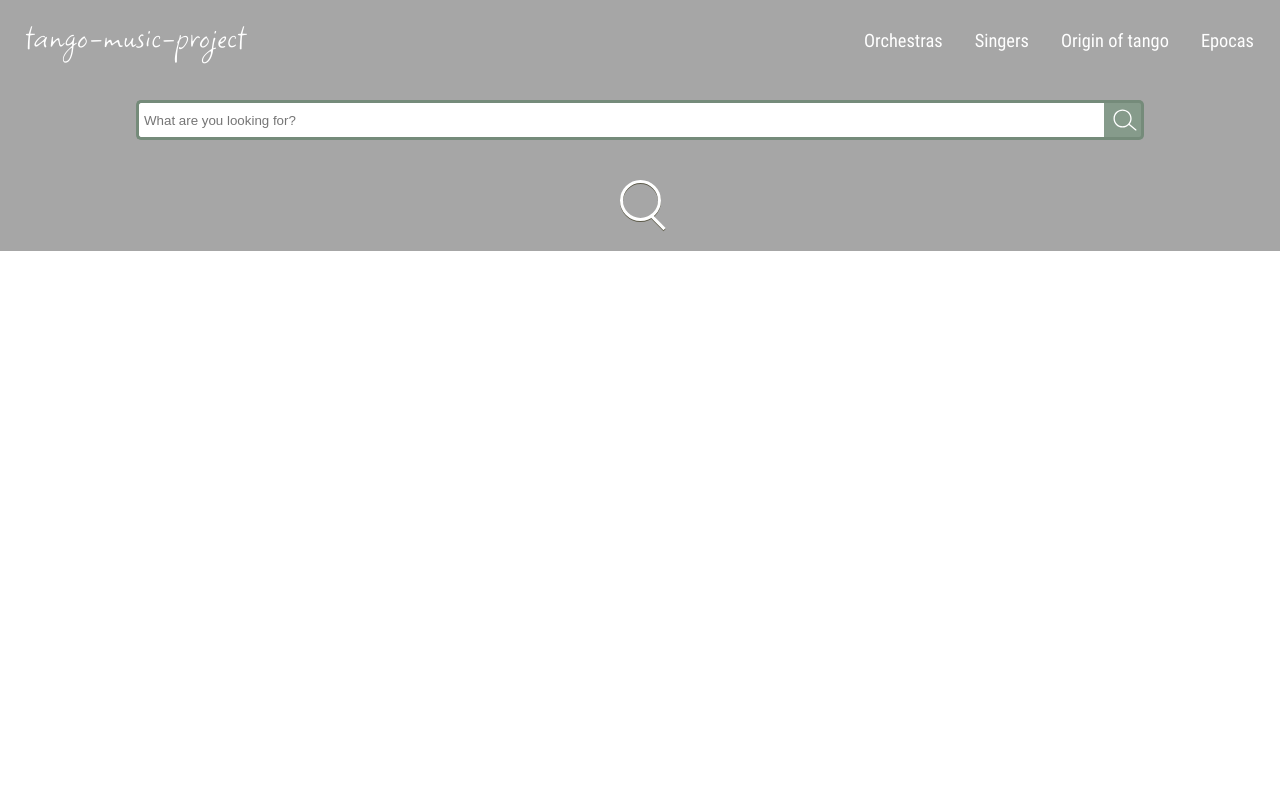
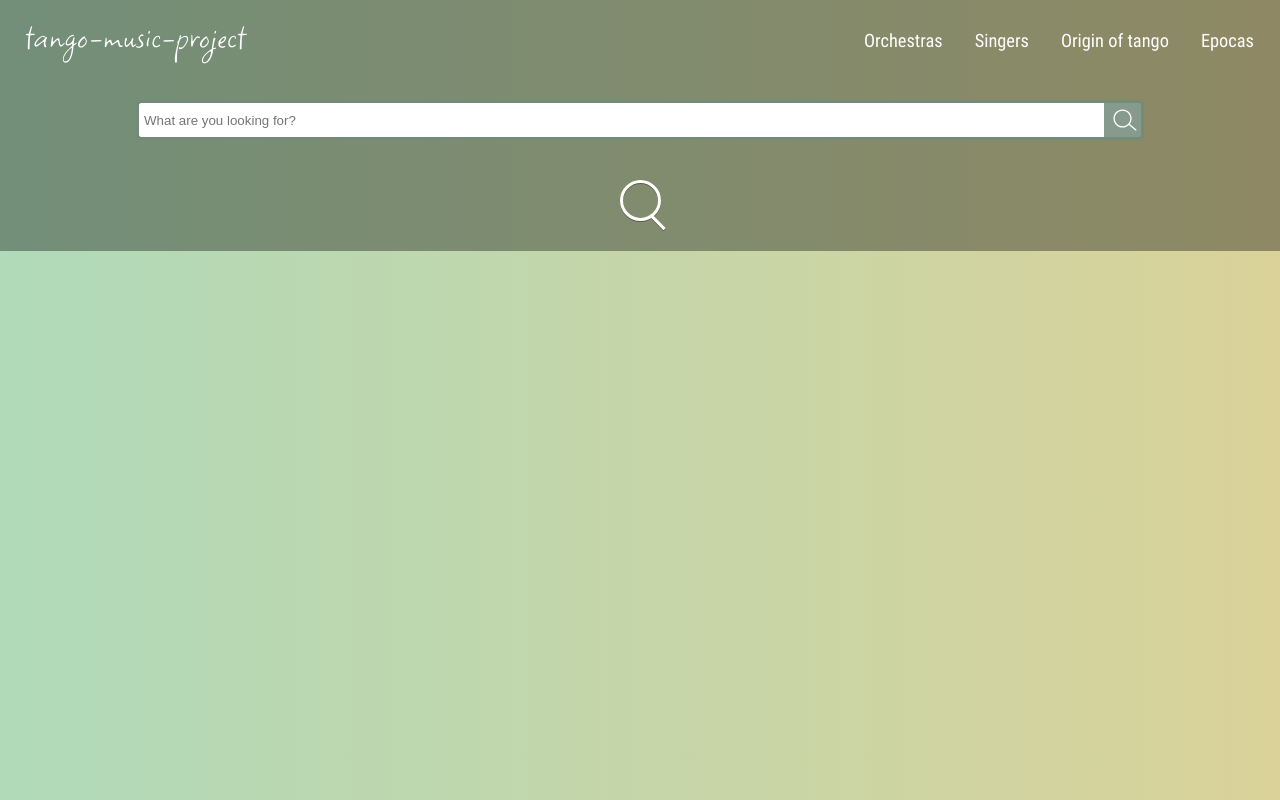
Before and after one commit to kolaroski/tango-music, a React app in the folder frontend/: page / in a window 1280 px wide. Built offline with nearby package versions, Linux system fonts and the light colour scheme; no server answers.

Commit message:
Styling: Add gradient background to body in index.css

```diff
--- a/frontend/src/index.css
+++ b/frontend/src/index.css
@@ -90,10 +90,22 @@
 body {
   margin: 0;
   padding: 0;
-  background: #fff;
+  /* background: #fff; */
   box-sizing: inherit;
   font-family: 'Roboto Condensed', sans-serif;
   /* root font size of 10px = 62.5%- to use rem units easier in other css files */
   font-size: 62.5%;
   font-weight: 400;
+
+  background: #dad299; /* fallback for old browsers */
+  background: -webkit-linear-gradient(
+    to right,
+    #b0dab9,
+    #dad299
+  ); /* Chrome 10-25, Safari 5.1-6 */
+  background: linear-gradient(
+    to right,
+    #b0dab9,
+    #dad299
+  ); /* W3C, IE 10+/ Edge, Firefox 16+, Chrome 26+, Opera 12+, Safari 7+ */
 }
```
